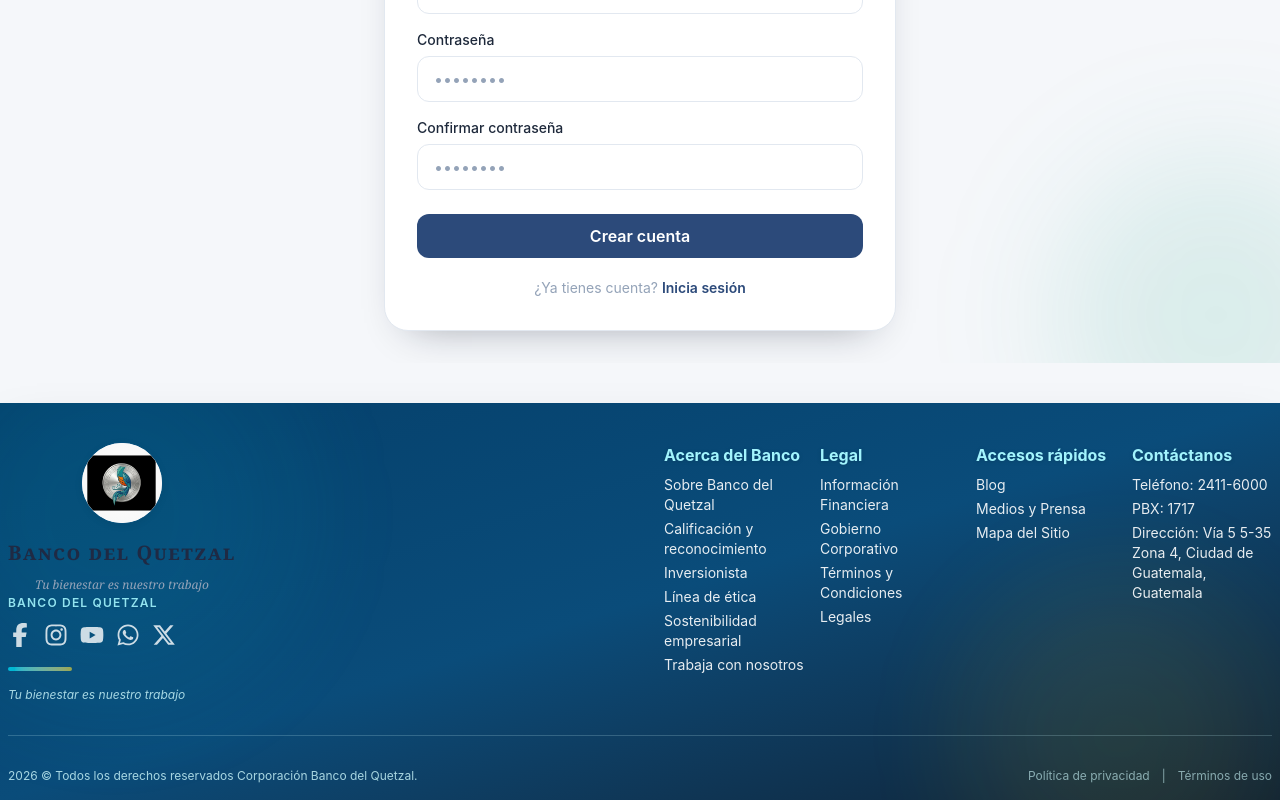
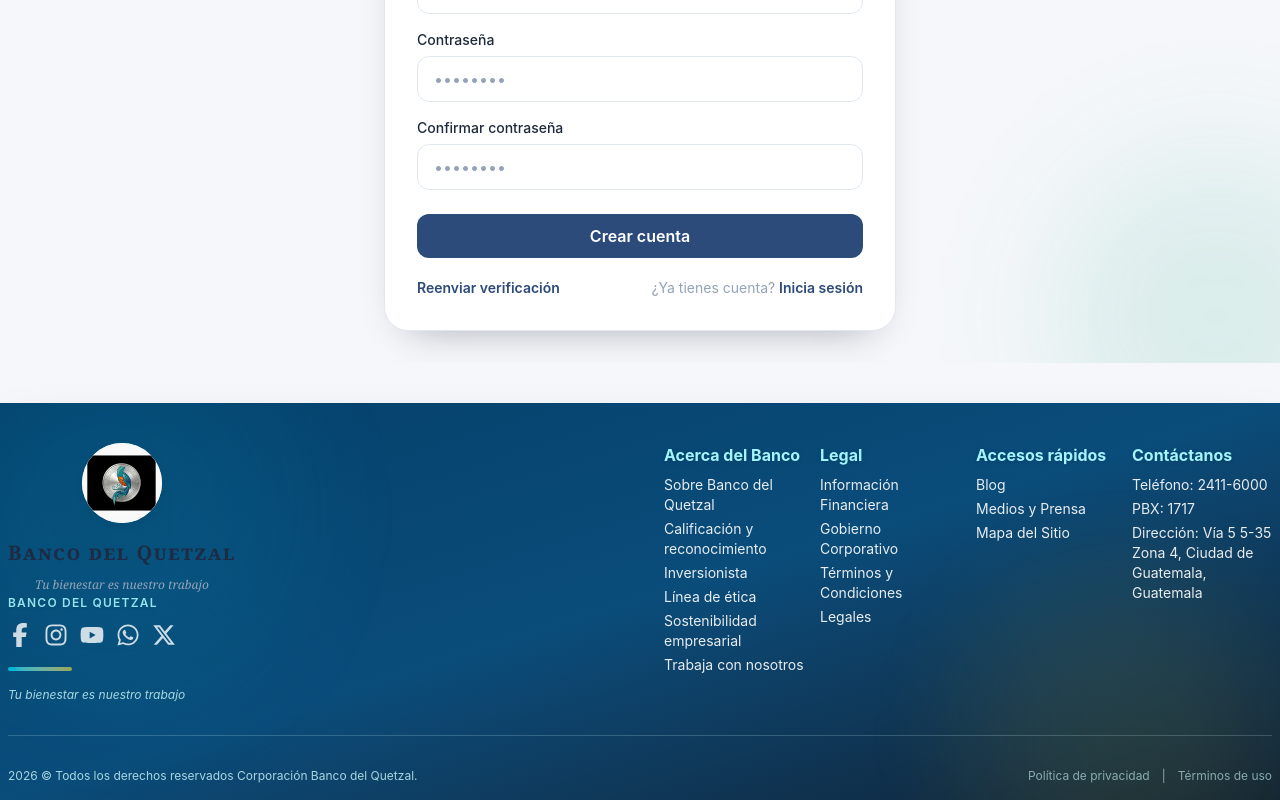
Before and after one commit to EddyCode1/bank-frontend, a React (Vite) app: page /register in a window 1280 px wide. Shown: the part 757-1557 px from the top of the page. Built offline with nearby package versions, Linux system fonts and the light colour scheme.

Commit message:
Documenta la matriz de pruebas de autenticación y alinea los mensajes de acceso para reflejar correo o usuario, verificación y activación administrativa. Con esto el flujo de entrada y registro queda más claro para validación funcional del equipo.

```diff
--- a/src/features/auth/pages/LoginPage.jsx
+++ b/src/features/auth/pages/LoginPage.jsx
@@ -47,7 +47,7 @@ const LoginPage = () => {
           <input
             type="text"
             placeholder="tu@email.com o usuario"
-            {...register('email', { required: 'Email requerido' })}
+            {...register('email', { required: 'Correo o usuario requerido' })}
             className="w-full rounded-xl border border-[var(--border)] bg-white px-4 py-2.5 text-[var(--text)] outline-none transition placeholder:text-[var(--muted)] focus:border-[var(--primary)] focus:ring-2 focus:ring-[var(--primary)]/15"
           />
           {errors.email && (
--- a/src/features/auth/pages/RegisterPage.jsx
+++ b/src/features/auth/pages/RegisterPage.jsx
@@ -30,7 +30,7 @@ const RegisterPage = () => {
       })
 
       if (res.success) {
-        toast.success('Cuenta creada exitosamente')
+        toast.success('Cuenta creada. Revisa tu correo para verificar y espera activación administrativa.')
         navigate('/login')
       }
     } catch (err) {
@@ -144,12 +144,17 @@ const RegisterPage = () => {
         </button>
       </form>
 
-      <p className="mt-5 text-center text-sm text-[var(--muted)]">
-        ¿Ya tienes cuenta?{' '}
-        <Link to="/login" className="font-semibold text-[var(--primary)] transition hover:underline">
-          Inicia sesión
+      <div className="mt-5 flex items-center justify-between text-sm">
+        <Link to="/resend-verification" className="font-semibold text-[var(--primary)] transition hover:underline">
+          Reenviar verificación
         </Link>
-      </p>
+        <p className="text-[var(--muted)]">
+          ¿Ya tienes cuenta?{' '}
+          <Link to="/login" className="font-semibold text-[var(--primary)] transition hover:underline">
+            Inicia sesión
+          </Link>
+        </p>
+      </div>
     </section>
   )
 }
```
Also changed, not shown: 2 other files (tests, documents, lock files or other folders).
